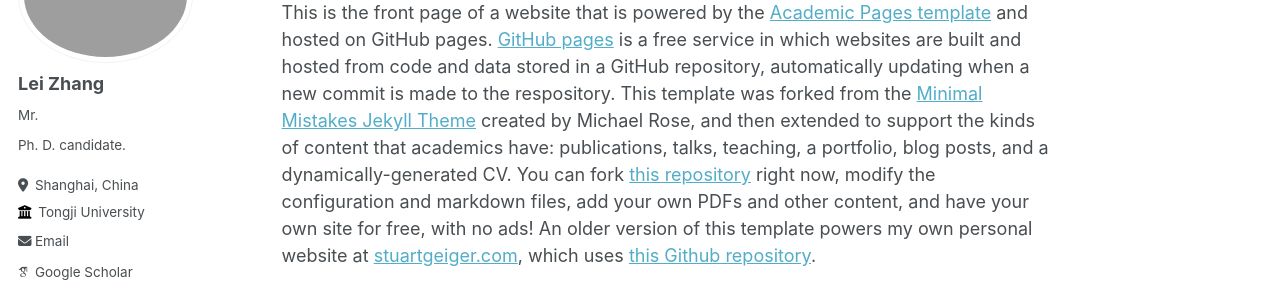
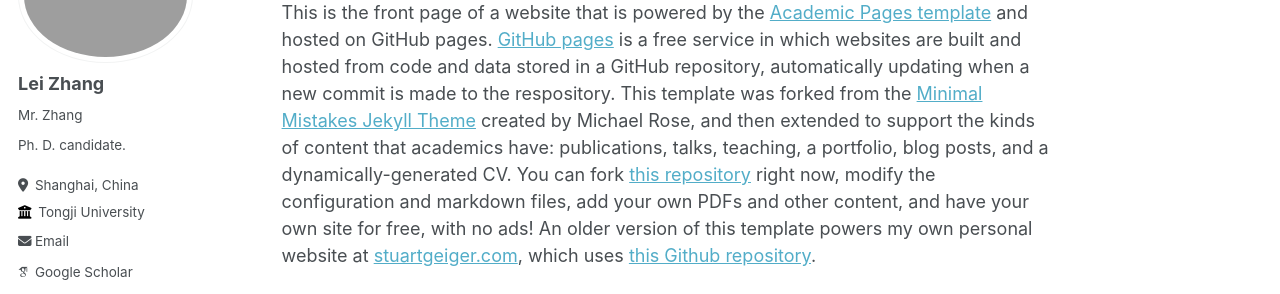
Before and after one commit to tju-zl/tju-zl.github.io, a Jekyll site: the page built from _pages/about.md, in a window 1280 px wide. Shown: the part 177-471 px from the top of the page. Built offline with Jekyll 4.4.1, drawn with Linux system fonts in a browser that asks for light colours; some web fonts are replaced.

Commit message:
Update _config.yml

```diff
--- a/_config.yml
+++ b/_config.yml
@@ -23,7 +23,7 @@
   # Biographic information
   avatar           : "profile.png"
   name             : "Lei Zhang"
-  pronouns         : "Mr."
+  pronouns         : "Mr. Zhang"
   bio              : "Ph. D. candidate."
   location         : "Shanghai, China"
   employer         : "Tongji University"
@@ -43,7 +43,7 @@
   bitbucket        : # Username - Update with your username on the site
   codepen          : # Username
   dribbble         : # Username
-  github           : "github.com/tju-zl"
+  github           : "tju-zl"
   kaggle           : # Username
   stackoverflow    : # User number or user number and name (i.e., use "1" or "1/jeff-atwood")
 
```
